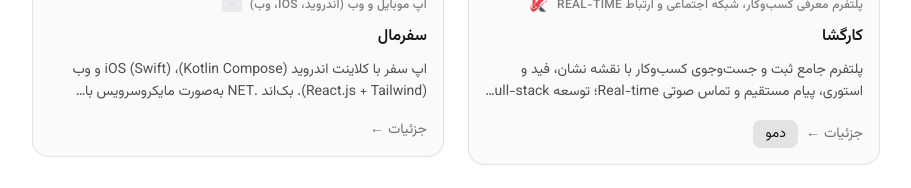
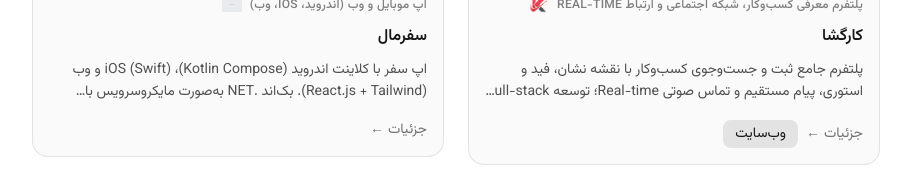
Before and after one commit to yousef42/yousef42.github.io, a Next.js app: page / in a window 1280 px wide. Shown: the part 4580-4768 px from the top of the page, without its empty margins (184-1095 px from the left). Built offline with nearby package versions, Linux system fonts and the light colour scheme; no server answers; the database is empty.

Commit message:
fix: clarify KarGosha website link

```diff
--- a/app/projects/[slug]/page.tsx
+++ b/app/projects/[slug]/page.tsx
@@ -55,7 +55,7 @@
                     rel="noopener noreferrer"
                     className="px-4 py-2 rounded-xl bg-foreground/10 hover:bg-foreground/15 border border-foreground/5 text-sm font-medium transition-colors"
                   >
-                    مشاهده دمو
+                    مشاهده وب‌سایت پروژه
                   </a>
                 )}
                 {project.videoUrl && (
--- a/components/ProjectCard.tsx
+++ b/components/ProjectCard.tsx
@@ -70,7 +70,7 @@
                 rel="noopener noreferrer"
                 className="text-sm px-3 py-1 rounded-lg bg-foreground/10 hover:bg-foreground/15 text-foreground transition-colors"
               >
-                دمو
+                وب‌سایت
               </a>
             )}
             {project.videoUrl && (
```
